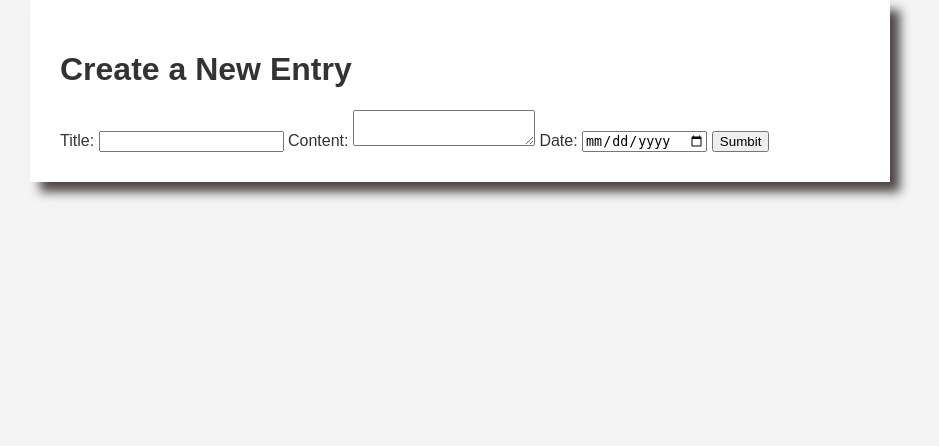
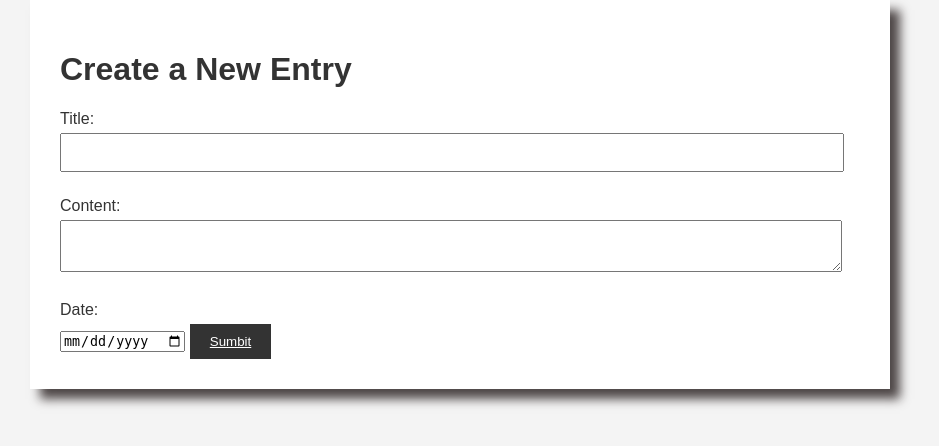
Before and after one commit to Deniz-ME/Mindfulness, a Flask app: page /database/create in a window 1280 px wide. Shown: the part 38-484 px from the top of the page, without its empty margins (180-1119 px from the left). Run offline with Flask 3, Linux system fonts and the light colour scheme.

Commit message:
Button and forms edited. now it looks like something nice

```diff
--- a/static/css/styles.css
+++ b/static/css/styles.css
@@ -20,7 +20,6 @@ nav a {
 }
 nav a:hover {
     text-decoration: underline;
-    color: rgb(149, 150, 205);
 }
 
 .container {
@@ -30,3 +29,27 @@ nav a:hover {
     background-color: white;
     box-shadow: 10px 10px 10px rgb(78, 71, 71);
 }
+
+form label {
+    display: block;
+    margin: 15px 0 5px;
+}
+
+form input[type="text"], form textarea {
+    width: 95%;
+    padding: 10px;
+    margin-bottom: 10px;
+}
+
+form button {
+    padding: 10px 20px;
+    background-color: #333;
+    text-decoration: underline;
+    color: white;
+    border: 1px;
+    cursor: pointer;
+}
+
+form button:hover {
+    background-color: #555;
+}
```
Also changed, not shown: database.db.
